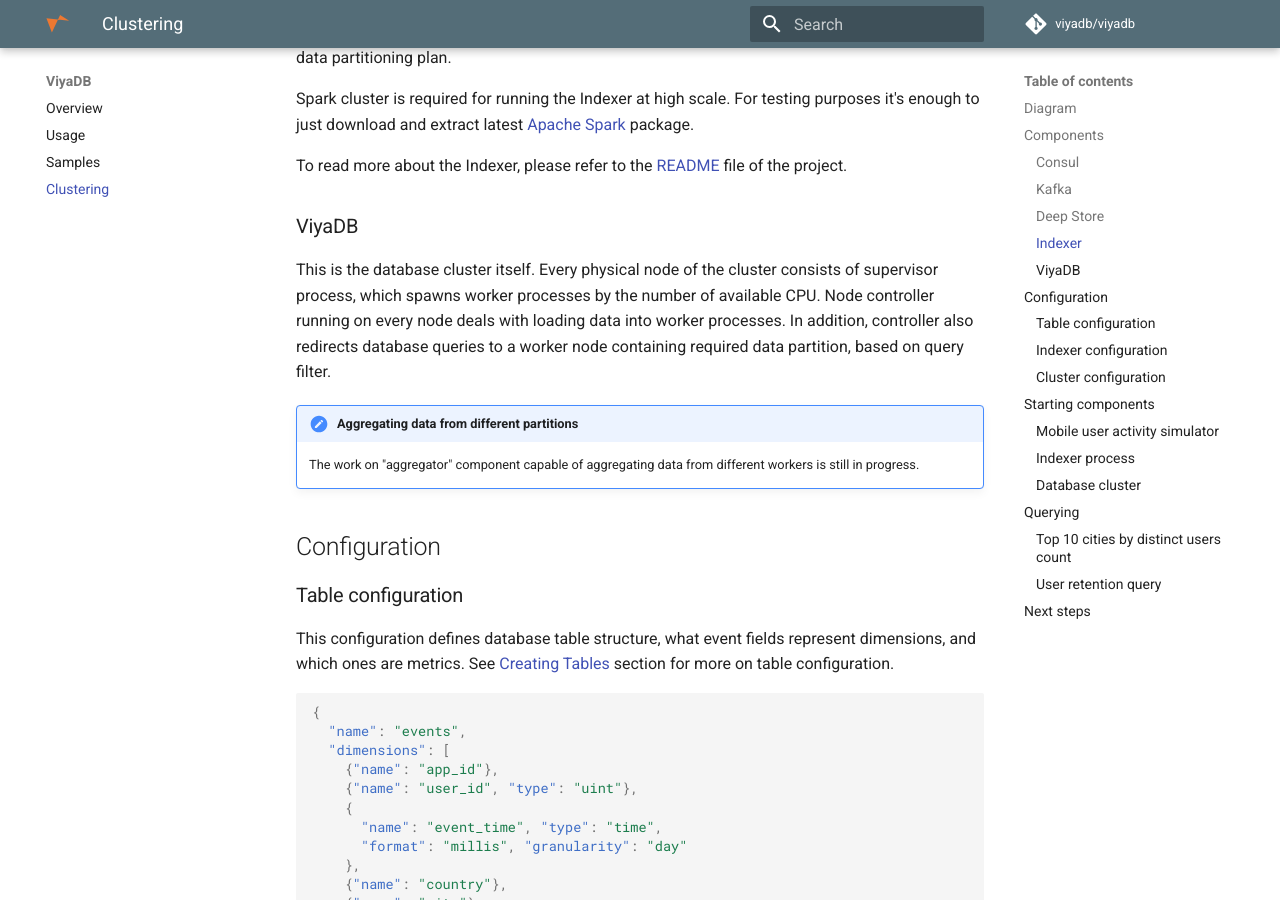
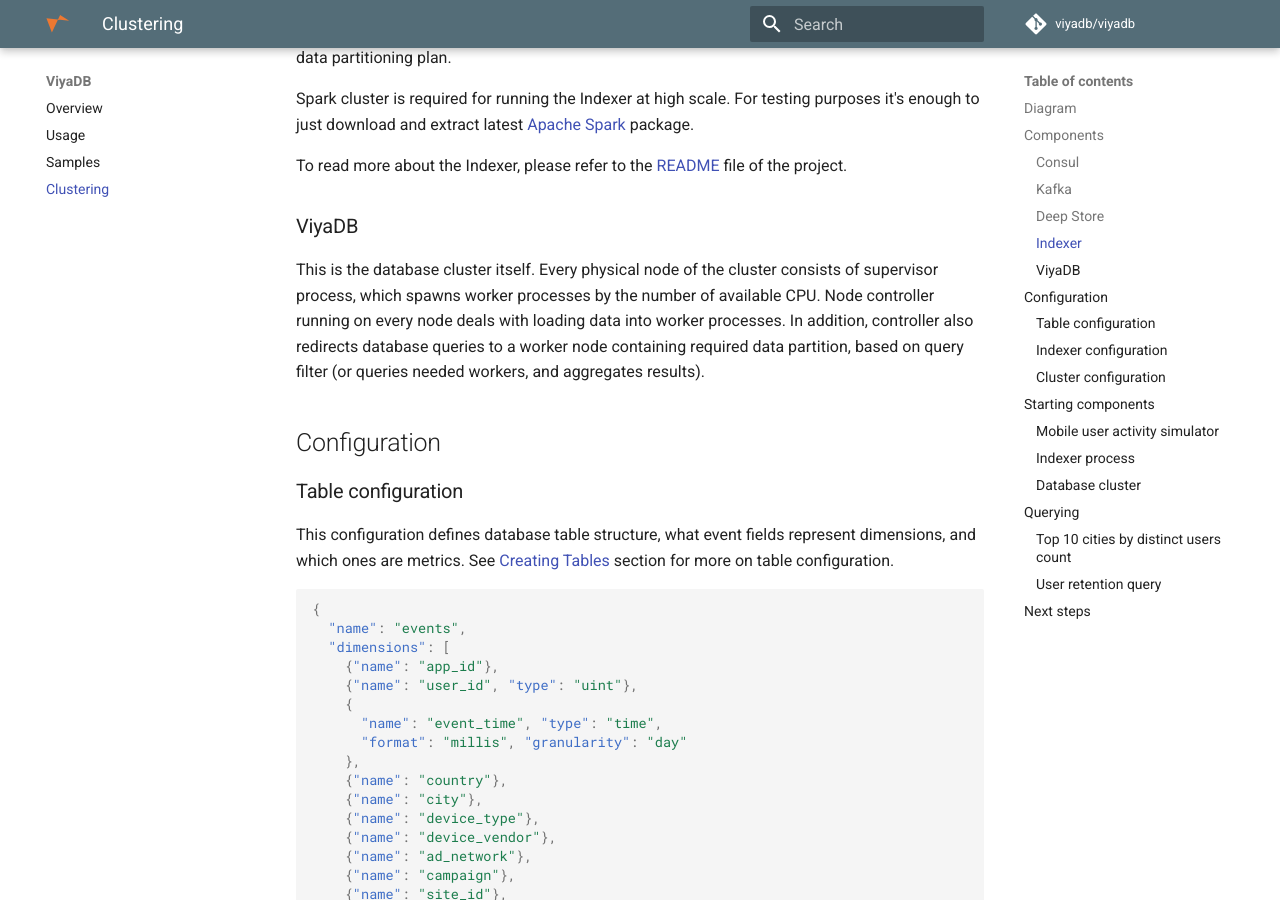
Before and after one commit to viyadb/website, an MkDocs documentation site: the page built from docs/clustering.md, in a window 1280 px wide and 900 px high, scrolled down 2024 px. Built offline with MkDocs 1.6.1 and Material for MkDocs 9.7.7, drawn with Linux system fonts in a browser that asks for light colours; comment, search, counter and statistics services are not loaded; old or Windows-style settings are respelled for this version of MkDocs; some of the changed text lies outside the part shown.

Commit message:
updated documentation

```diff
--- a/docs/clustering.md
+++ b/docs/clustering.md
@@ -69,10 +69,8 @@
 This is the database cluster itself. Every physical node of the cluster consists of supervisor process,
 which spawns worker processes by the number of available CPU. Node controller running on every node
 deals with loading data into worker processes. In addition, controller also redirects database queries to
-a worker node containing required data partition, based on query filter.
-
-!!! note "Aggregating data from different partitions"
-    The work on "aggregator" component capable of aggregating data from different workers is still in progress.
+a worker node containing required data partition, based on query filter (or queries needed workers,
+and aggregates results).
 
 ## Configuration
 
@@ -315,13 +313,3 @@
 ## Next steps
 
 This is just the beginning, and most functionality like cluster management and monitoring is still missing.
-However, there are two basic things that have very high priority.
-
-First, clustering key (`app_id` in our case) must always present in a query filter, otherwise it's impossible
-to know what worker is responsible for serving the query. Currently, there's an additional restriction,
-which says that evaluation of a query filter must result in a single target worker. To remove this
-restriction, there must be a component that's capable of sending queries to multiple workers and
-aggregating their results into one final result. This is something that will be implemented very soon.
-
-The second most requested feature are cluster control and status queries. This part should be easy
-to implement.
```
